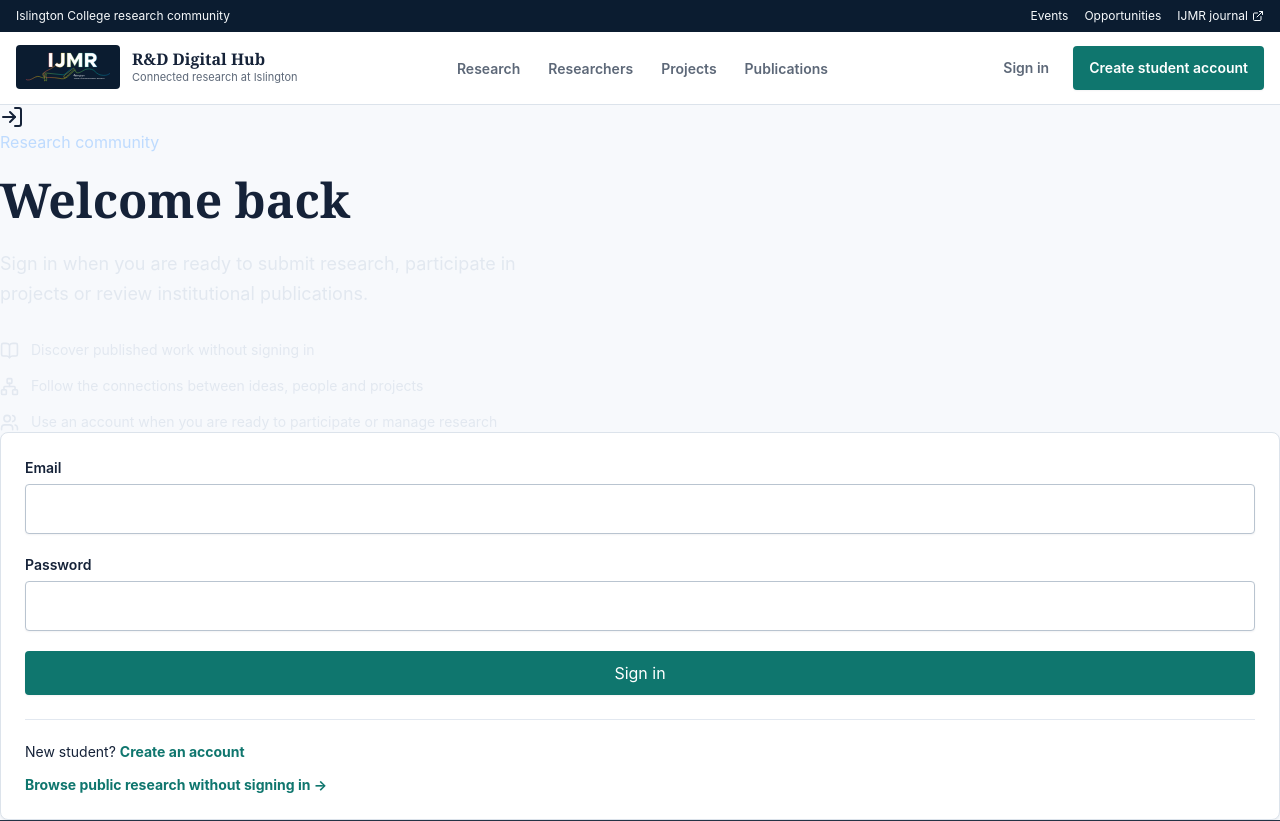
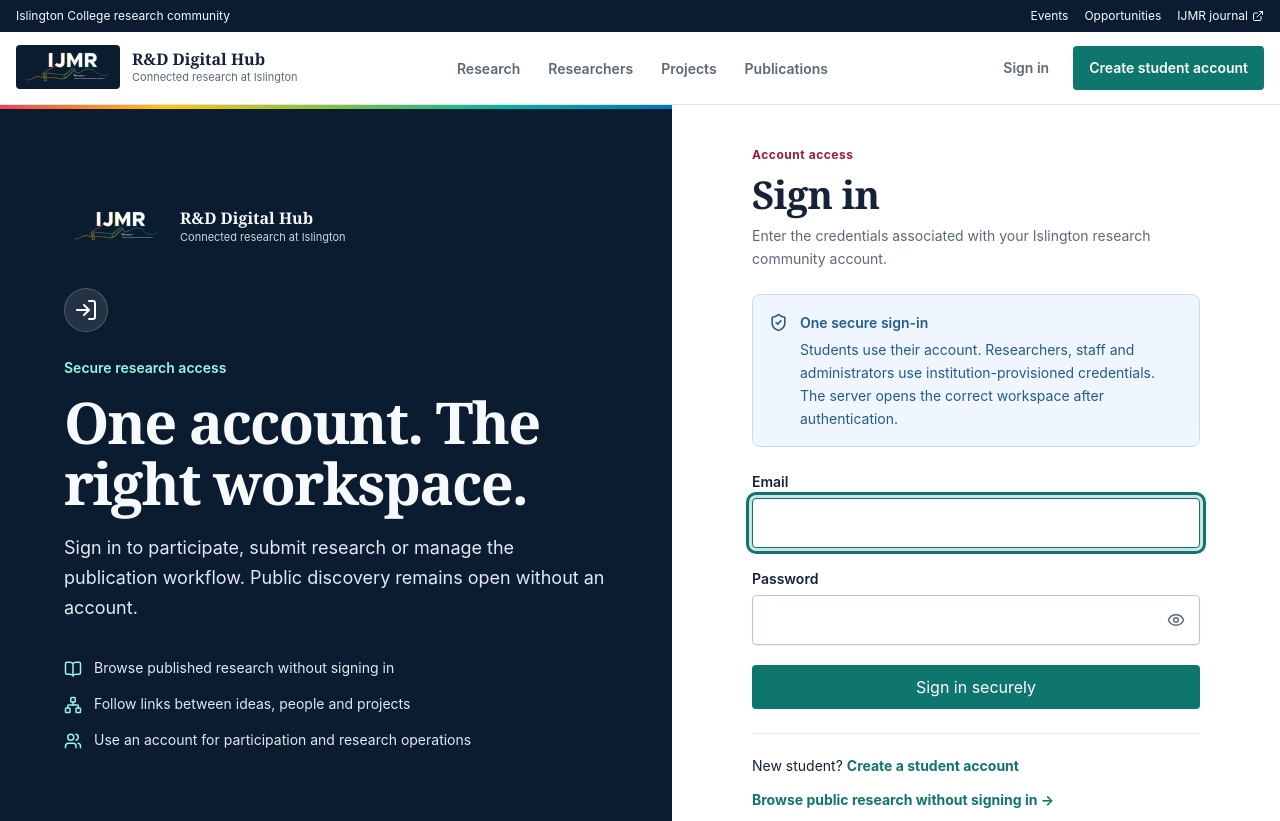
Before and after one commit to naitik-joshi/hackathon-neutron, a Next.js app: page /auth/sign-in in a window 1280 px wide. Shown: the top 821 px of the page. Built offline with nearby package versions, Linux system fonts and the light colour scheme; no server answers.

Commit message:
feat(auth): redesign role-aware authentication experience

```diff
--- a/app/auth/forbidden/page.tsx
+++ b/app/auth/forbidden/page.tsx
@@ -1,9 +1,37 @@
-import { EmptyState } from "@/components/shared/empty-state";
+import Link from "next/link";
+import { LockKeyhole } from "lucide-react";
+import { signOut } from "@/features/auth/actions";
+import { buttonVariants } from "@/components/ui";
 export default function Forbidden() {
   return (
-    <EmptyState
-      title="This area needs a different role"
-      description="Your account does not have access. Contact an administrator if you need researcher or admin access."
-    />
+    <section className="page-shell-tight flex min-h-[34rem] items-center justify-center">
+      <div className="surface-panel w-full max-w-2xl p-7 text-center sm:p-10">
+        <span className="icon-disc mx-auto" aria-hidden="true">
+          <LockKeyhole size={21} />
+        </span>
+        <p className="section-kicker mt-5">Account access</p>
+        <h1 className="type-h1 mt-2">This area needs a different role</h1>
+        <p className="mx-auto mt-4 max-w-xl text-muted">
+          Your signed-in account does not have access. Researcher and
+          administrator access is provisioned by the institution.
+        </p>
+        <div className="mt-7 flex flex-wrap justify-center gap-3">
+          <Link href="/account" className={buttonVariants()}>
+            Go to my account
+          </Link>
+          <Link
+            href="/research"
+            className={buttonVariants({ variant: "secondary" })}
+          >
+            Browse public research
+          </Link>
+          <form action={signOut}>
+            <button className={buttonVariants({ variant: "ghost" })}>
+              Sign out
+            </button>
+          </form>
+        </div>
+      </div>
+    </section>
   );
 }
--- a/app/auth/sign-in/page.tsx
+++ b/app/auth/sign-in/page.tsx
@@ -3,30 +3,56 @@ import { LogIn } from "lucide-react";
 import { AuthShell } from "@/components/navigation/auth-shell";
 import { SignInForm } from "@/features/auth/sign-in-form";
 import { isSupabaseConfigured } from "@/lib/supabase/config";
+import { RoleAccessInfo } from "@/features/auth/role-access-info";
+import { authHref, safeRedirectTo } from "@/lib/auth/redirects";
+import { FormMessage } from "@/components/ui";
 
 export const metadata = { title: "Sign in" };
 
-export default function SignInPage() {
+export default async function SignInPage({
+  searchParams,
+}: {
+  searchParams: Promise<{ redirectTo?: string }>;
+}) {
+  const redirectTo = safeRedirectTo((await searchParams).redirectTo);
   return (
     <AuthShell
-      eyebrow="Research community"
-      title="Welcome back"
-      description="Sign in when you are ready to submit research, participate in projects or review institutional publications."
+      eyebrow="Secure research access"
+      title="One account. The right workspace."
+      description="Sign in to participate, submit research or manage the publication workflow. Public discovery remains open without an account."
       icon={<LogIn aria-hidden="true" />}
     >
-      {isSupabaseConfigured() ? (
-        <SignInForm />
-      ) : (
-        <p role="status" className="alert alert-info">
-          Sign in is being configured. The project team needs to connect
-          Supabase before accounts are available.
-        </p>
-      )}
+      <p className="section-kicker">Account access</p>
+      <h2 className="type-h2 mt-2">Sign in</h2>
+      <p className="mt-2 text-sm text-muted">
+        Enter the credentials associated with your Islington research community
+        account.
+      </p>
+      <div className="mt-6">
+        <RoleAccessInfo />
+      </div>
+      <div className="mt-6">
+        {isSupabaseConfigured() ? (
+          <SignInForm redirectTo={redirectTo} />
+        ) : (
+          <FormMessage tone="info">
+            Sign in is being configured. The project team needs to connect
+            Supabase before accounts are available.
+          </FormMessage>
+        )}
+      </div>
       <div className="mt-6 space-y-3 border-t border-slate-200 pt-5 text-sm">
         <p>
           New student?{" "}
-          <Link href="/auth/sign-up" className="text-link">
-            Create an account
+          <Link
+            href={
+              redirectTo
+                ? authHref("/auth/sign-up", redirectTo)
+                : "/auth/sign-up"
+            }
+            className="text-link"
+          >
+            Create a student account
           </Link>
         </p>
         <Link href="/research" className="text-link inline-block">
--- a/app/auth/sign-up/page.tsx
+++ b/app/auth/sign-up/page.tsx
@@ -3,29 +3,54 @@ import { UserRoundPlus } from "lucide-react";
 import { SignUpForm } from "@/features/auth/sign-up-form";
 import { isSupabaseConfigured } from "@/lib/supabase/config";
 import { AuthShell } from "@/components/navigation/auth-shell";
+import { RoleAccessInfo } from "@/features/auth/role-access-info";
+import { authHref, safeRedirectTo } from "@/lib/auth/redirects";
+import { FormMessage } from "@/components/ui";
 
 export const metadata = { title: "Create a student account" };
 
-export default function SignUpPage() {
+export default async function SignUpPage({
+  searchParams,
+}: {
+  searchParams: Promise<{ redirectTo?: string }>;
+}) {
+  const redirectTo = safeRedirectTo((await searchParams).redirectTo);
   return (
     <AuthShell
-      eyebrow="Join the research community"
+      eyebrow="Student participation"
       title="Create your student account"
-      description="Save a clear path into participation while keeping all published research open to everyone."
+      description="Create a student account to express interest in projects. Published research remains open to everyone."
       icon={<UserRoundPlus aria-hidden="true" />}
     >
-      {isSupabaseConfigured() ? (
-        <SignUpForm />
-      ) : (
-        <p role="status" className="alert alert-info">
-          Account creation is being configured. Public research is still
-          available.
-        </p>
-      )}
+      <p className="section-kicker">Student registration</p>
+      <h2 className="type-h2 mt-2">Create an account</h2>
+      <p className="mt-2 text-sm text-muted">
+        Registration creates a student account only.
+      </p>
+      <div className="mt-6">
+        <RoleAccessInfo signup />
+      </div>
+      <div className="mt-6">
+        {isSupabaseConfigured() ? (
+          <SignUpForm redirectTo={redirectTo} />
+        ) : (
+          <FormMessage tone="info">
+            Account creation is being configured. Public research is still
+            available.
+          </FormMessage>
+        )}
+      </div>
       <div className="mt-6 space-y-3 border-t border-slate-200 pt-5 text-sm">
         <p>
           Already have an account?{" "}
-          <Link href="/auth/sign-in" className="text-link">
+          <Link
+            href={
+              redirectTo
+                ? authHref("/auth/sign-in", redirectTo)
+                : "/auth/sign-in"
+            }
+            className="text-link"
+          >
             Sign in
           </Link>
         </p>
--- a/components/navigation/auth-shell.tsx
+++ b/components/navigation/auth-shell.tsx
@@ -1,6 +1,6 @@
 import type { ReactNode } from "react";
 import { BookOpen, Network, Users } from "lucide-react";
-import { Card } from "@/components/ui";
+import { BrandLogo } from "@/components/shared/ijmr-logo";
 
 export function AuthShell({
   eyebrow,
@@ -16,30 +16,48 @@ export function AuthShell({
   children: ReactNode;
 }) {
   return (
-    <section className="auth-grid">
-      <div className="auth-story">
-        <div className="auth-mark">{icon}</div>
-        <p className="eyebrow text-blue-200">{eyebrow}</p>
-        <h1 className="mt-4 text-4xl text-white sm:text-5xl">{title}</h1>
+    <section className="mx-auto grid min-h-[calc(100vh-9rem)] w-full max-w-[96rem] bg-[var(--color-surface)] lg:grid-cols-[minmax(0,1.05fr)_minmax(25rem,0.95fr)]">
+      <div className="relative overflow-hidden bg-[var(--color-navy)] px-6 py-12 text-[var(--color-text-on-dark)] sm:px-10 lg:flex lg:min-h-[44rem] lg:flex-col lg:justify-center lg:px-16">
+        <div className="absolute inset-x-0 top-0 h-1 bg-[linear-gradient(90deg,var(--brand-spectrum-red),var(--brand-spectrum-yellow),var(--brand-spectrum-green),var(--brand-spectrum-teal),var(--brand-spectrum-blue))]" />
+        <BrandLogo className="brand-lockup-dark mb-10" />
+        <div className="inline-flex h-11 w-11 items-center justify-center rounded-full border border-white/20 bg-white/10 text-white">
+          {icon}
+        </div>
+        <p className="mt-6 text-sm font-semibold text-teal-200">{eyebrow}</p>
+        <h1 className="type-h1 mt-3 max-w-2xl">{title}</h1>
         <p className="mt-5 max-w-xl text-base text-slate-200 sm:text-lg">
           {description}
         </p>
-        <ul className="mt-8 grid gap-4 text-sm text-slate-200">
-          <li className="flex items-center gap-3">
-            <BookOpen aria-hidden="true" size={19} /> Discover published work
-            without signing in
+        <ul className="mt-9 grid max-w-xl gap-4 text-sm text-slate-200 sm:grid-cols-3 lg:grid-cols-1">
+          <li className="flex items-start gap-3">
+            <BookOpen
+              className="mt-0.5 shrink-0 text-teal-200"
+              size={18}
+              aria-hidden="true"
+            />
+            Browse published research without signing in
           </li>
-          <li className="flex items-center gap-3">
-            <Network aria-hidden="true" size={19} /> Follow the connections
-            between ideas, people and projects
+          <li className="flex items-start gap-3">
+            <Network
+              className="mt-0.5 shrink-0 text-teal-200"
+              size={18}
+              aria-hidden="true"
+            />
+            Follow links between ideas, people and projects
           </li>
-          <li className="flex items-center gap-3">
-            <Users aria-hidden="true" size={19} /> Use an account when you are
-            ready to participate or manage research
+          <li className="flex items-start gap-3">
+            <Users
+              className="mt-0.5 shrink-0 text-teal-200"
+              size={18}
+              aria-hidden="true"
+            />
+            Use an account for participation and research operations
           </li>
         </ul>
       </div>
-      <Card className="auth-card">{children}</Card>
+      <div className="flex items-center px-5 py-10 sm:px-10 lg:px-16">
+        <div className="mx-auto w-full max-w-md">{children}</div>
+      </div>
     </section>
   );
 }
--- /dev/null
+++ b/components/ui/password-field.tsx
@@ -0,0 +1,31 @@
+"use client";
+
+import { useState, type ComponentProps } from "react";
+import { Eye, EyeOff } from "lucide-react";
+import { Input } from "@/components/ui";
+
+export function PasswordField(props: Omit<ComponentProps<"input">, "type">) {
+  const [visible, setVisible] = useState(false);
+  return (
+    <div className="relative">
+      <Input
+        type={visible ? "text" : "password"}
+        className="pr-12"
+        {...props}
+      />
+      <button
+        type="button"
+        className="absolute right-1 top-1/2 inline-flex min-h-10 min-w-10 -translate-y-1/2 items-center justify-center rounded-[var(--radius-sm)] text-[var(--color-text-muted)] hover:bg-[var(--color-surface-muted)] hover:text-[var(--color-ink)]"
+        aria-label={visible ? "Hide password" : "Show password"}
+        aria-pressed={visible}
+        onClick={() => setVisible((current) => !current)}
+      >
+        {visible ? (
+          <EyeOff size={18} aria-hidden="true" />
+        ) : (
+          <Eye size={18} aria-hidden="true" />
+        )}
+      </button>
+    </div>
+  );
+}
--- a/features/auth/actions.ts
+++ b/features/auth/actions.ts
@@ -3,6 +3,10 @@ import { redirect } from "next/navigation";
 import { createClient } from "@/lib/supabase/server";
 import { isSupabaseConfigured } from "@/lib/supabase/config";
 import { signInSchema, signUpSchema, type AuthActionState } from "./validation";
+import {
+  getPostSignInRedirect,
+  getPostSignUpRedirect,
+} from "@/lib/auth/redirects";
 
 export async function signIn(
   _state: AuthActionState,
@@ -28,11 +32,12 @@ export async function signIn(
     .eq("id", claims?.claims.sub ?? "")
     .maybeSingle();
   redirect(
-    profile?.role === "admin"
-      ? "/admin"
-      : profile?.role === "researcher"
-        ? "/researcher"
-        : "/account",
+    getPostSignInRedirect(
+      profile?.role === "admin" || profile?.role === "researcher"
+        ? profile.role
+        : "student",
+      form.get("redirectTo"),
+    ),
   );
 }
 
@@ -64,7 +69,7 @@ export async function signUp(
         "We could not create your account. Check the details or try signing in if you already registered.",
     };
 
-  if (data.session) redirect("/account?created=1");
+  if (data.session) redirect(getPostSignUpRedirect(form.get("redirectTo")));
 
   return {
     success:
--- /dev/null
+++ b/features/auth/role-access-info.tsx
@@ -0,0 +1,33 @@
+import { GraduationCap, ShieldCheck } from "lucide-react";
+
+export function RoleAccessInfo({ signup = false }: { signup?: boolean }) {
+  return (
+    <aside className="rounded-[var(--radius-md)] border border-[var(--color-info-border)] bg-[var(--color-info-soft)] p-4 text-sm text-[var(--color-info)]">
+      <div className="flex items-start gap-3">
+        {signup ? (
+          <GraduationCap
+            className="mt-0.5 shrink-0"
+            size={19}
+            aria-hidden="true"
+          />
+        ) : (
+          <ShieldCheck
+            className="mt-0.5 shrink-0"
+            size={19}
+            aria-hidden="true"
+          />
+        )}
+        <div>
+          <p className="font-semibold">
+            {signup ? "Student account creation" : "One secure sign-in"}
+          </p>
+          <p className="mt-1">
+            {signup
+              ? "Researcher and administrator accounts are provisioned by the institution and cannot be created here."
+              : "Students use their account. Researchers, staff and administrators use institution-provisioned credentials. The server opens the correct workspace after authentication."}
+          </p>
+        </div>
+      </div>
+    </aside>
+  );
+}
--- a/features/auth/sign-in-form.tsx
+++ b/features/auth/sign-in-form.tsx
@@ -1,11 +1,17 @@
 "use client";
+
 import { useActionState } from "react";
 import { signIn } from "./actions";
-import { Button, Input } from "@/components/ui";
-export function SignInForm() {
+import { Button, FieldError, FormMessage, Input } from "@/components/ui";
+import { PasswordField } from "@/components/ui/password-field";
+
+export function SignInForm({ redirectTo }: { redirectTo?: string }) {
   const [state, action, pending] = useActionState(signIn, {});
   return (
-    <form action={action} className="space-y-5">
+    <form action={action} className="space-y-5" noValidate>
+      {redirectTo && (
+        <input type="hidden" name="redirectTo" value={redirectTo} />
+      )}
       <div>
         <label htmlFor="email">Email</label>
         <Input
@@ -13,24 +19,23 @@ export function SignInForm() {
           name="email"
           type="email"
           autoComplete="email"
+          inputMode="email"
           required
+          autoFocus
           aria-describedby={
             state.fieldErrors?.email ? "email-error" : undefined
           }
           aria-invalid={Boolean(state.fieldErrors?.email)}
         />
         {state.fieldErrors?.email && (
-          <p id="email-error" className="field-error">
-            {state.fieldErrors.email[0]}
-          </p>
+          <FieldError id="email-error">{state.fieldErrors.email[0]}</FieldError>
         )}
       </div>
       <div>
         <label htmlFor="password">Password</label>
-        <Input
+        <PasswordField
           id="password"
           name="password"
-          type="password"
           autoComplete="current-password"
           required
           aria-describedby={
@@ -39,18 +44,18 @@ export function SignInForm() {
           aria-invalid={Boolean(state.fieldErrors?.password)}
         />
         {state.fieldErrors?.password && (
-          <p id="password-error" className="field-error">
+          <FieldError id="password-error">
             {state.fieldErrors.password[0]}
-          </p>
+          </FieldError>
         )}
       </div>
       {state.error && (
-        <p role="alert" className="alert alert-error">
+        <FormMessage tone="error" title="Sign in failed">
           {state.error}
-        </p>
+        </FormMessage>
       )}
-      <Button className="w-full" disabled={pending}>
-        {pending ? "Signing in…" : "Sign in"}
+      <Button className="w-full" disabled={pending} aria-disabled={pending}>
+        {pending ? "Signing in…" : "Sign in securely"}
       </Button>
     </form>
   );
--- /dev/null
+++ b/lib/auth/redirects.ts
@@ -0,0 +1,44 @@
+import type { Role } from "@/lib/supabase/database.types";
+
+const INTERNAL_ORIGIN = "https://rd-hub.invalid";
+
+export function safeRedirectTo(value: unknown): string | undefined {
+  if (typeof value !== "string" || value.length === 0 || value.length > 2048) {
+    return undefined;
+  }
+  if (
+    !value.startsWith("/") ||
+    value.startsWith("//") ||
+    value.includes("\\") ||
+    /[\u0000-\u001f\u007f]/.test(value)
+  ) {
+    return undefined;
+  }
+  try {
+    const parsed = new URL(value, INTERNAL_ORIGIN);
+    if (parsed.origin !== INTERNAL_ORIGIN) return undefined;
+    return `${parsed.pathname}${parsed.search}${parsed.hash}`;
+  } catch {
+    return undefined;
+  }
+}
+
+export function getPostSignInRedirect(role: Role, requestedPath: unknown) {
+  if (role === "admin") return "/admin";
+  if (role === "researcher") return "/researcher";
+  return safeRedirectTo(requestedPath) ?? "/account";
+}
+
+export function getPostSignUpRedirect(requestedPath: unknown) {
+  return safeRedirectTo(requestedPath) ?? "/account?created=1";
+}
+
+export function authHref(
+  route: "/auth/sign-in" | "/auth/sign-up",
+  requestedPath: string,
+) {
+  const safePath = safeRedirectTo(requestedPath);
+  return safePath
+    ? `${route}?${new URLSearchParams({ redirectTo: safePath })}`
+    : route;
+}
```
Also changed, not shown: features/auth/sign-up-form.tsx (+33 -30 lines).
